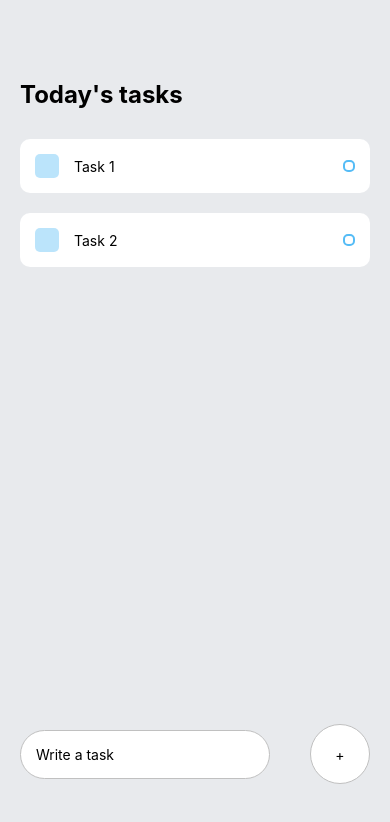
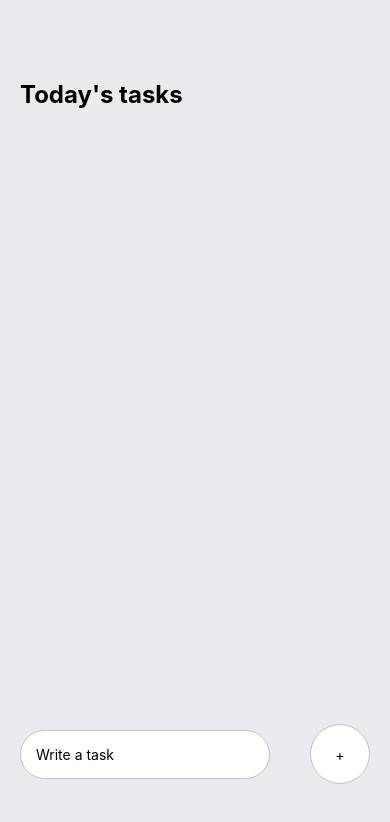
Before and after one commit to GanibegovicIsmail/done-with-it, a React Native app: screen / in a window 390 px wide. Shown: the top 822 px of the page. Built offline with nearby package versions, Linux system fonts and the light colour scheme.

Commit message:
feat: adding task functionallity on +

```diff
--- a/App.js
+++ b/App.js
@@ -1,4 +1,4 @@
-import { Text, View, StyleSheet, Platform, TextInput } from 'react-native'
+import { Text, View, StyleSheet, Platform, TextInput, Keyboard  } from 'react-native'
 import React, {useState} from 'react'
 import Task from './components/Task'
 import { KeyboardAvoidingView } from 'react-native'
@@ -6,9 +6,12 @@ import { TouchableOpacity } from 'react-native'
 
 export default function App() {
   const[task, setTask] = useState()
+  const[taskItems, setTaskItems] = useState([])
 
   const handleAddTask = () =>{
-    console.log(task)
+    Keyboard.dismiss()
+    setTaskItems([...taskItems, task])
+    setTask(null)
   }
 
     return (
@@ -20,8 +23,11 @@ export default function App() {
 
             <View style={styles.items}>
             {/* This is where the tasks will be */}
-              <Task text={'Task 1'}/>
-              <Task text={'Task 2'}/>
+            {
+              taskItems.map((item,index) =>{
+                return <Task key={index} text={item}></Task>
+              })
+            }
             </View>
 
         </View>
```
